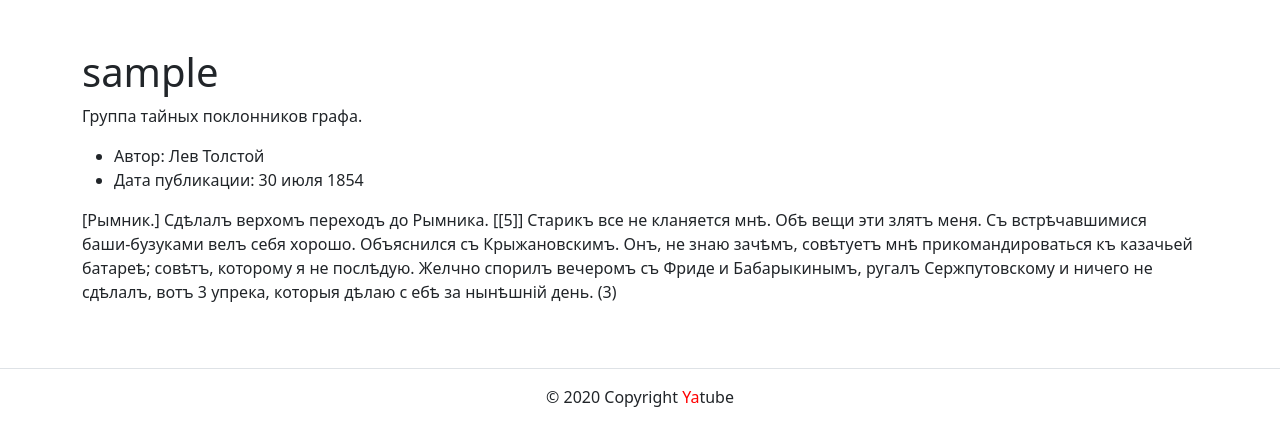
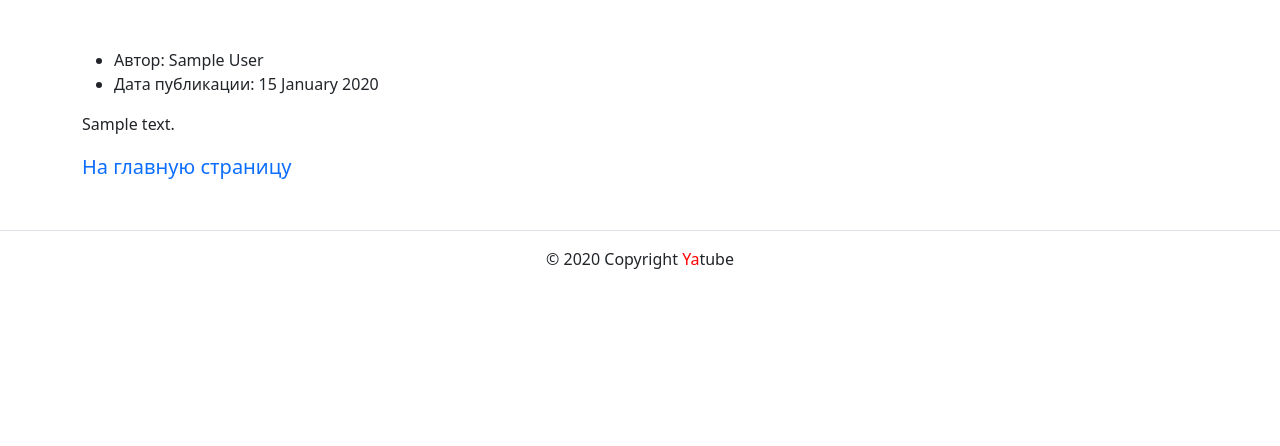
Before and after one commit to AbyaBulkhukov45/yatube_project, a Django app: template yatube/templates/posts/group_list.html in a window 1280 px wide. Shown: the part 112-558 px from the top of the page. Run offline with Django 3.2, Linux system fonts and the light colour scheme; tables that the repository leaves empty hold one stand-in row (values such as "Sample post"); the template is opened without the code that fills it: values that come from a table or form of the project are taken from there, most other values are stand-ins (such as "Sample title", 1, 10 or a date in 2020); some libraries are stand-ins or nearby versions.

Commit message:
final version

```diff
--- a/yatube/posts/views.py
+++ b/yatube/posts/views.py
@@ -26,4 +26,4 @@ def group_posts(request, slug):
         'title': title,
         'text': 'Здесь будет информация о группах проекта Yatube'
     }
-    return render(request,template,context,)
+    return render(request,template,context,{})
--- a/yatube/templates/posts/group_list.html
+++ b/yatube/templates/posts/group_list.html
@@ -1,29 +1,19 @@
 {% extends 'base.html' %}
 
 {% block content%}
-
 <div class="container py-5">
-  <h1> {{ slug }} </h1>
-  <p>
-    Группа тайных поклонников графа.
-  </p>
-  <article>
+  {% for post in posts %}
   <ul>
     <li>
-        Автор: Лев Толстой
+      Автор: {{ post.author.get_full_name }}
     </li>
     <li>
-        Дата публикации: 30 июля 1854
+      Дата публикации: {{ post.pub_date|date:"d E Y" }}
     </li>
   </ul>
-    <p>
-      [Рымник.] Сдѣлалъ верхомъ переходъ до Рымника. [[5]] Старикъ все не кланяется мнѣ.
-      Обѣ вещи эти злятъ меня. Съ встрѣчавшимися баши-бузуками велъ себя хорошо.
-      Объяснился съ Крыжановскимъ. Онъ, не знаю зачѣмъ, совѣтуетъ мнѣ прикомандироваться
-      къ казачьей батареѣ; совѣтъ, которому я не послѣдую. Желчно спорилъ вечеромъ съ Фриде
-      и Бабарыкинымъ, ругалъ Сержпутовскому и ничего не сдѣлалъ, вотъ 3 упрека, которыя дѣлаю с
-      ебѣ за нынѣшній день. (3)
-    </p>
-
+  <p>{{ post.text }}</p>
+<a class="navbar-brand"   href="{% url 'posts:index'%}">На главную страницу</a>
+  {% if not forloop.last %}<hr>{% endif %}
+{% endfor %}
 </div>
 {% endblock %}
--- a/yatube/templates/posts/index.html
+++ b/yatube/templates/posts/index.html
@@ -21,7 +21,7 @@
       ебѣ за нынѣшній день. (3)
     </p>
     <!-- posts - это наймспэйс-->
-    <a class="navbar-brand"   href="{% url 'posts:group_posts' 'batman' %}">все записи группы</a>
+    <a class="navbar-brand"   href="{% url 'posts:group_posts' 'empire' %}">все записи группы</a>
 
   <!-- под последним постом нет линии -->
 </div>
```
Also changed, not shown: yatube/templates/base.html (line endings or trailing spaces), 3 other files. Lines whose indentation alone changed are shown as unchanged.
